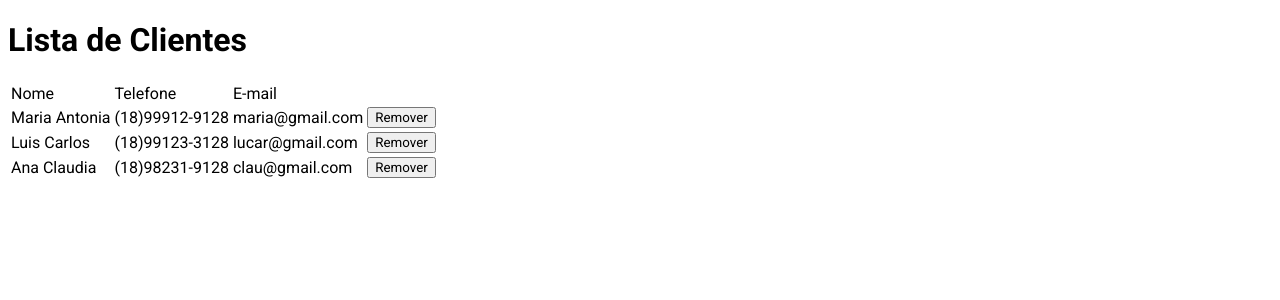
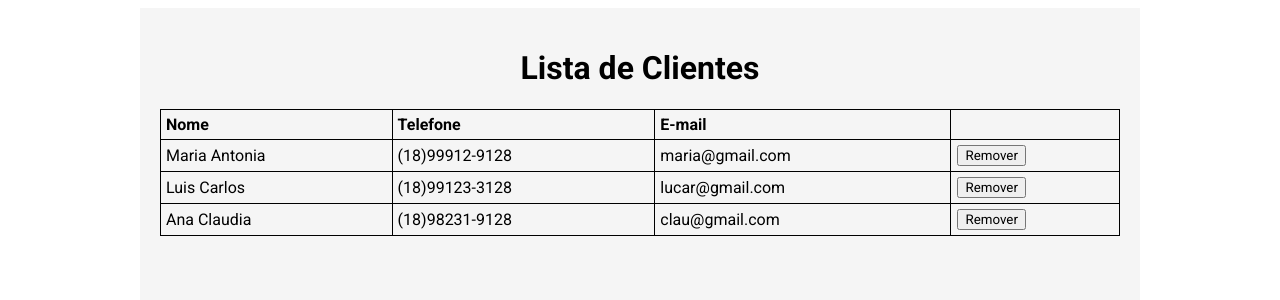
Before and after one commit to Vongui/Ferramentas-Programacao-II, an Angular app in the folder Angular/aula-01/: page / in a window 1280 px wide. Shown: the top 300 px of the page. Built offline with nearby package versions, Linux system fonts and the light colour scheme; data requests are answered from the project's data file.

Commit message:
fix: estilizando a página

```diff
--- a/Angular/aula-01/src/app/components/cliente/cliente.component.html
+++ b/Angular/aula-01/src/app/components/cliente/cliente.component.html
@@ -1,10 +1,12 @@
 <h1>Lista de Clientes</h1>
+<div>
   <table>
       <thead>
           <tr>
               <td>Nome</td>
               <td>Telefone</td>
               <td>E-mail</td>
+              <td></td>
           </tr>
       </thead>
       <tbody>
@@ -20,3 +22,4 @@
           }
       </tbody>
   </table>
+</div>
--- a/Angular/aula-01/src/app/components/cliente/cliente.component.scss
+++ b/Angular/aula-01/src/app/components/cliente/cliente.component.scss
@@ -0,0 +1,45 @@
+/* possivel aplicar css em tag, classe ou id
+.botao -> classe
+#botao -> id
+botao -> tag
+*/
+
+:host {
+  font-size: 1rem;
+  display: block;
+  margin: 0 auto;
+  width: 75vw;
+  height: 75vh;
+  padding: 20px;
+  background-color: whitesmoke;
+
+}
+
+div {
+  margin-bottom: 20px;
+
+  button {
+    margin-left: 1px;
+  }
+}
+
+h1 {
+  text-align: center;
+}
+
+table {
+  border-collapse: collapse;
+  width: 100%;
+}
+
+thead{
+  td {
+    font-weight: bold;
+  }
+}
+
+td {
+  border: 1px solid;
+  padding: 5px;
+
+}
```
Lines whose indentation alone changed are shown as unchanged.
